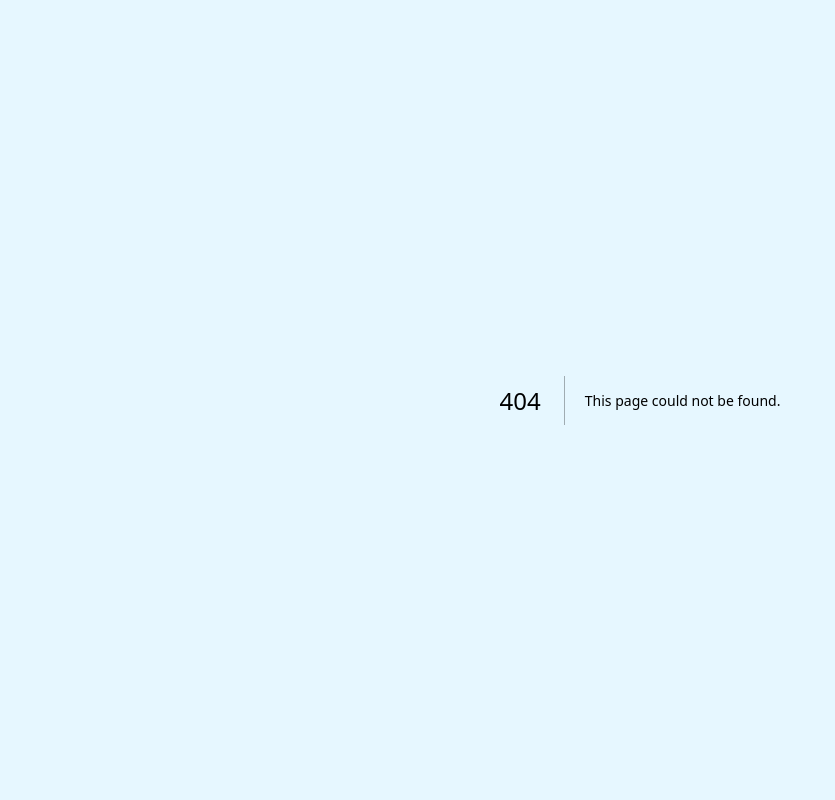
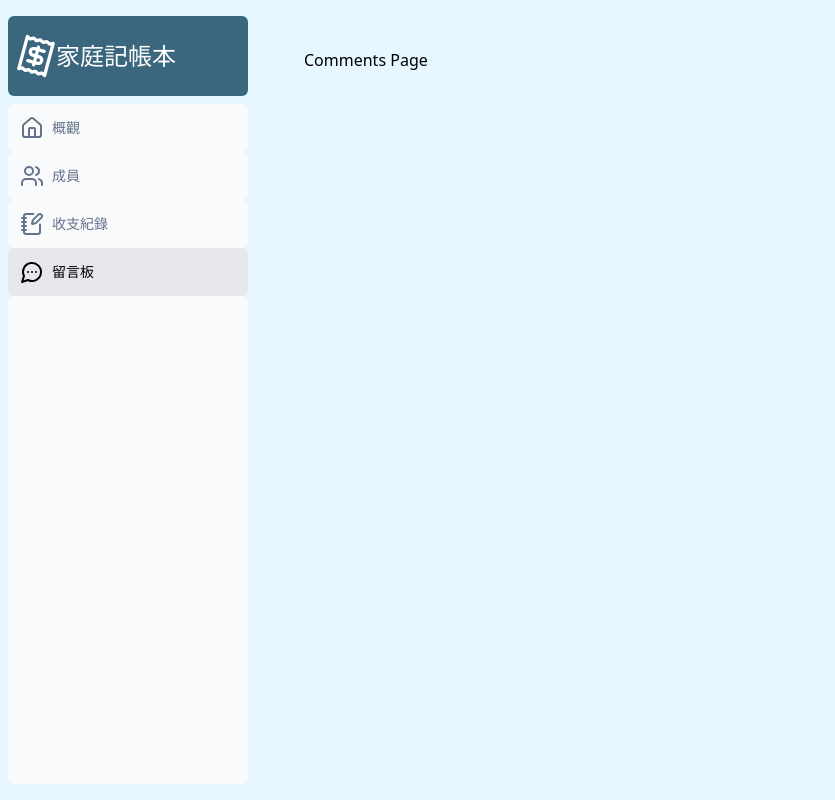
Before and after one commit to bblack1225/expense-tracker, a Next.js app in the folder frontend/: page /1/comments in a window 1280 px wide. Before the commit this address had no page. Shown: the whole page, without its empty margins (0-835 px from the left). Built offline with nearby package versions, Linux system fonts and the light colour scheme.

Commit message:
feat: 新增comments overview members 檔案

```diff
--- /dev/null
+++ b/frontend/src/app/(routes)/[bookId]/comments/page.tsx
@@ -0,0 +1,3 @@
+export default function Page() {
+  return <div>Comments Page</div>;
+}
--- /dev/null
+++ b/frontend/src/app/(routes)/[bookId]/members/page.tsx
@@ -0,0 +1,3 @@
+export default function Page() {
+  return <div>Member Page</div>;
+}
--- /dev/null
+++ b/frontend/src/app/(routes)/[bookId]/overview/page.tsx
@@ -0,0 +1,3 @@
+export default function Page() {
+  return <div>Overview Page</div>;
+}
```
